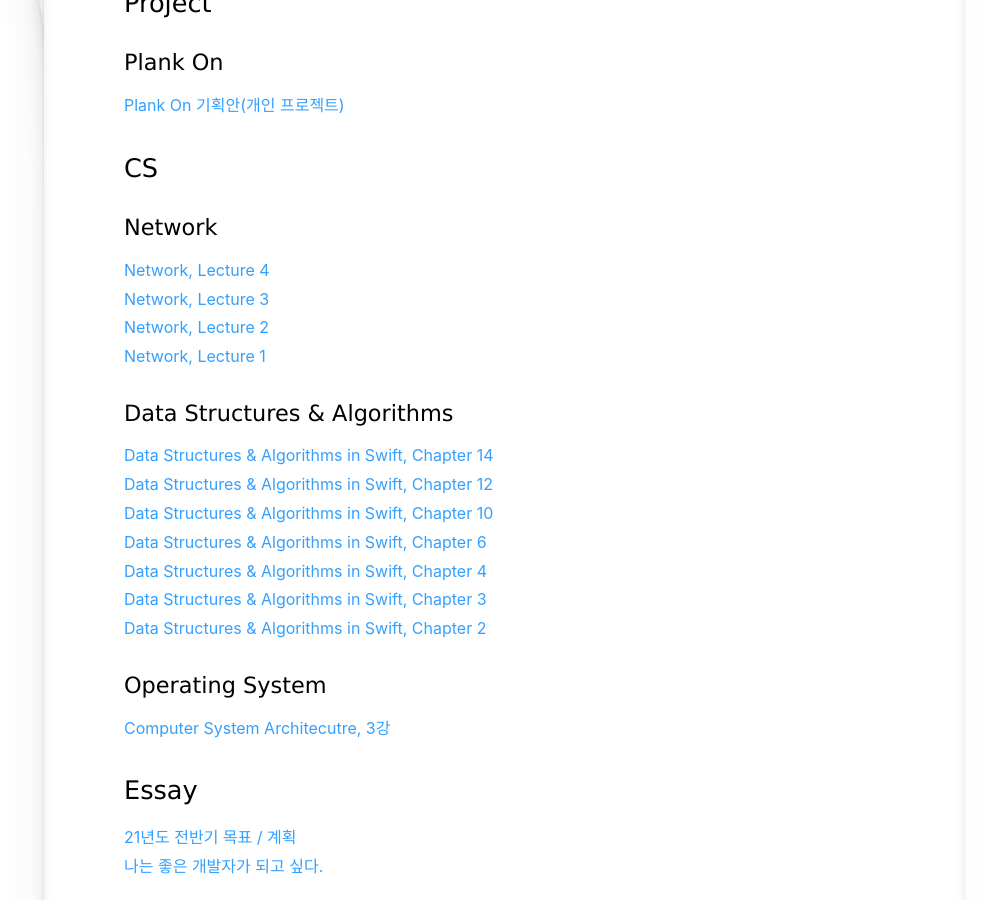
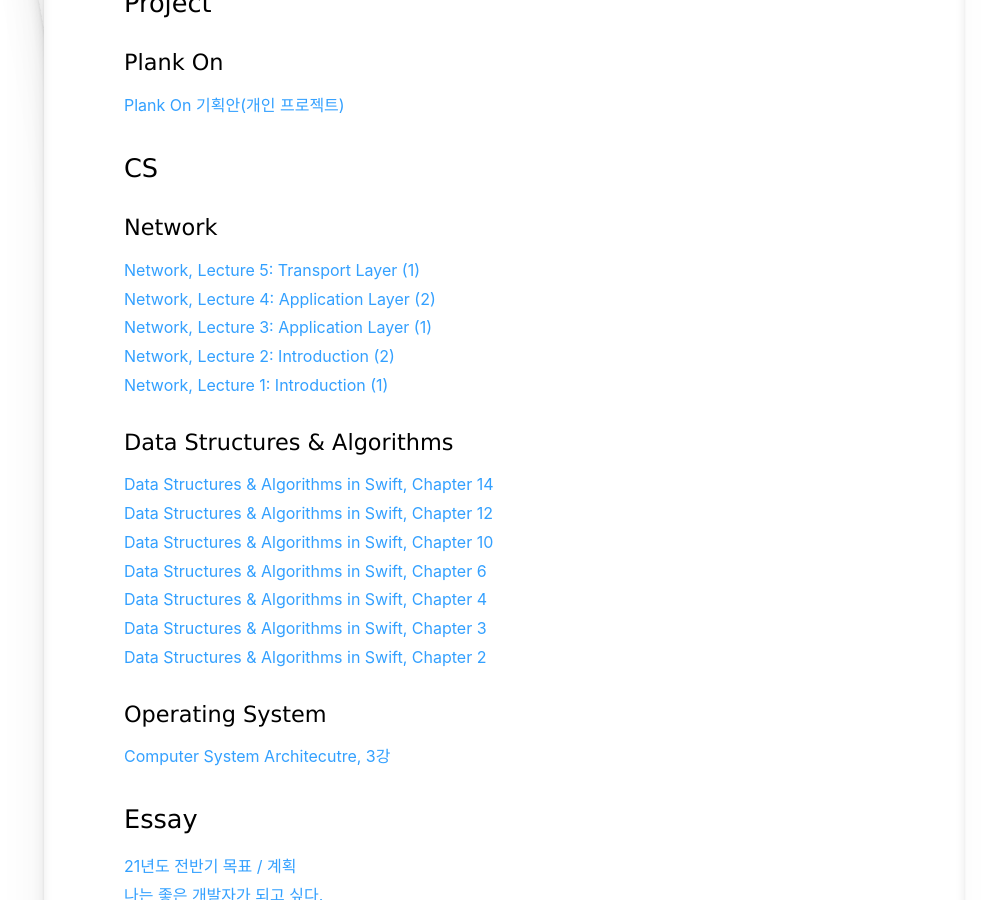
Before and after one commit to p0tt3r-iOS/p0tt3r-iOS.github.io, a Jekyll site: the page built from devpost/index.html, in a window 1280 px wide and 900 px high, scrolled down 684 px. Shown: the whole window, without its empty margins (136-1132 px from the left). Built offline with Jekyll 4.4.1, drawn with Linux system fonts in a browser that asks for light colours; some web fonts are replaced.

Commit message:
Post Newwork lecture: 5

```diff
--- a/devpost/index.html
+++ b/devpost/index.html
@@ -23,10 +23,11 @@ title: p0tt3r-iOS
 
 <h3>CS</h3>
 <h4>Network</h4>
-<a href="https://p0tt3r-ios.github.io/2021/04/22/CS-Network-Lecture-4">Network, Lecture 4</a><br>
-<a href="https://p0tt3r-ios.github.io/2021/04/21/CS-Network-Lecture-3">Network, Lecture 3</a><br>
-<a href="https://p0tt3r-ios.github.io/2021/04/20/CS-Network-Lecture-2">Network, Lecture 2</a><br>
-<a href="https://p0tt3r-ios.github.io/2021/04/19/CS-Network-Lecture-1">Network, Lecture 1</a><br>
+<a href="https://p0tt3r-ios.github.io/2021/04/23/CS-Network-Lecture-5">Network, Lecture 5: Transport Layer (1)</a><br>
+<a href="https://p0tt3r-ios.github.io/2021/04/22/CS-Network-Lecture-4">Network, Lecture 4: Application Layer (2)</a><br>
+<a href="https://p0tt3r-ios.github.io/2021/04/21/CS-Network-Lecture-3">Network, Lecture 3: Application Layer (1)</a><br>
+<a href="https://p0tt3r-ios.github.io/2021/04/20/CS-Network-Lecture-2">Network, Lecture 2: Introduction (2)</a><br>
+<a href="https://p0tt3r-ios.github.io/2021/04/19/CS-Network-Lecture-1">Network, Lecture 1: Introduction (1)</a><br>
 <h4>Data Structures & Algorithms</h4>
 <a href="https://p0tt3r-ios.github.io/2021/04/22/CS-DataStucturesAndAlgorithms-Chaper-14">Data Structures & Algorithms in Swift, Chapter 14</a><br>
 <a href="https://p0tt3r-ios.github.io/2021/04/20/CS-DataStucturesAndAlgorithms-Chaper-12">Data Structures & Algorithms in Swift, Chapter 12</a><br>
```
Also changed, not shown: _posts/2021-04-19-CS-Network-Lecture-1.md (+2 -2 lines), _posts/2021-04-20-CS-Network-Lecture-2.md (+2 -2 lines), _posts/2021-04-21-CS-Network-Lecture-3.md (+2 -2 lines), _posts/2021-04-23-CS-Network-Lecture-5.md (added, +74 -0 lines).
